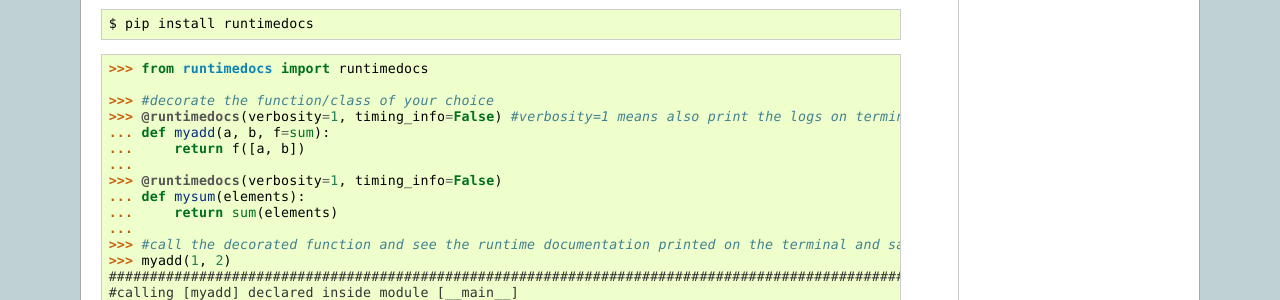
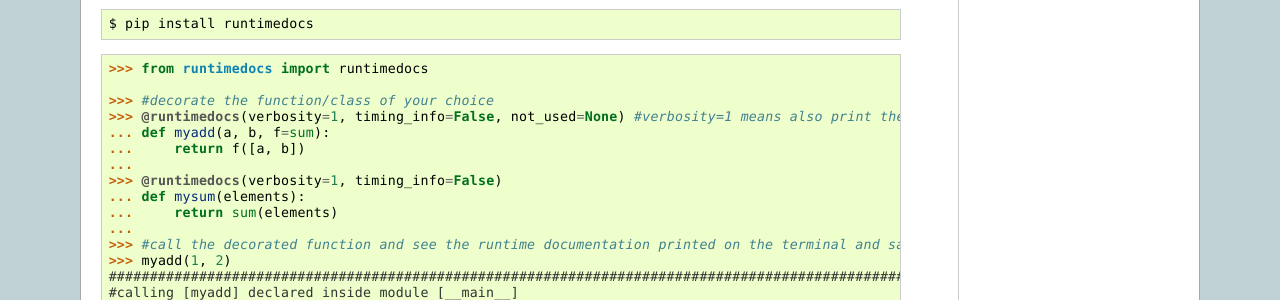
Before and after one commit to junteudjio/runtimedocs, a Sphinx documentation site: the page built from docs/source/index.rst, in a window 1280 px wide and 900 px high, scrolled down 900 px. Shown: the part 151-451 px from the top of the window. Built offline with Sphinx 7.4.7, drawn with Linux system fonts in a browser that asks for light colours.

Commit message:
update docs

```diff
--- a/README.rst
+++ b/README.rst
@@ -71,7 +71,7 @@
     >>> from runtimedocs import runtimedocs
 
     >>> #decorate the function/class of your choice
-    >>> @runtimedocs(verbosity=1, timing_info=False) #verbosity=1 means also print the logs on terminal. timing_info=False means don't log time.
+    >>> @runtimedocs(verbosity=1, timing_info=False, not_used=None) #verbosity=1 means also print the logs on terminal. timing_info=False means don't log time.
     ... def myadd(a, b, f=sum):
     ...     return f([a, b])
     ...
--- a/docs/source/index.rst
+++ b/docs/source/index.rst
@@ -74,7 +74,7 @@
     >>> from runtimedocs import runtimedocs
 
     >>> #decorate the function/class of your choice
-    >>> @runtimedocs(verbosity=1, timing_info=False) #verbosity=1 means also print the logs on terminal. timing_info=False means don't log time.
+    >>> @runtimedocs(verbosity=1, timing_info=False, not_used=None) #verbosity=1 means also print the logs on terminal. timing_info=False means don't log time.
     ... def myadd(a, b, f=sum):
     ...     return f([a, b])
     ...
```
